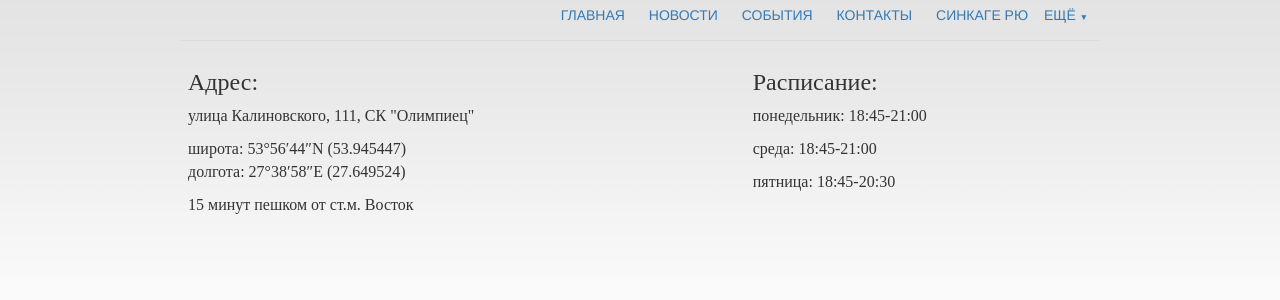
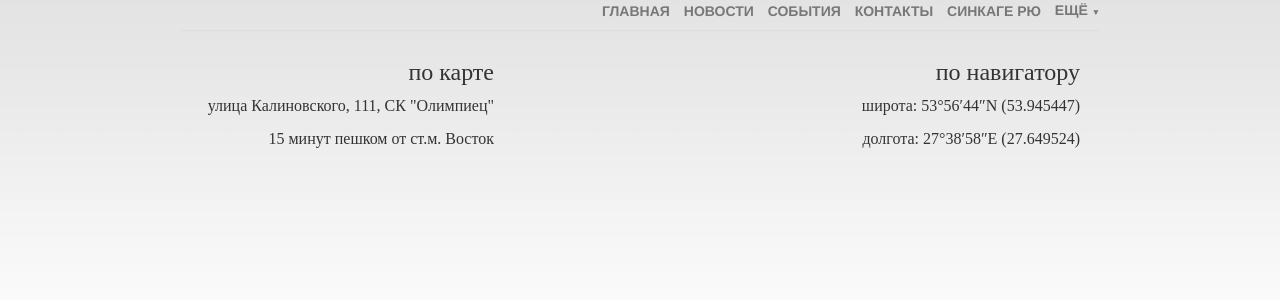
Before and after one commit to dfdx/vtk.by, a Django app: page /address in a window 1280 px wide. Shown: the top 300 px of the page. Run offline with Django 3.2, Linux system fonts and the light colour scheme; some libraries are stand-ins or nearby versions.

Commit message:
basic news

```diff
--- a/vt/admin.py
+++ b/vt/admin.py
@@ -1,5 +1,6 @@
 from django.contrib import admin
-from .models import ScheduledTraining, Event
+from .models import *
 
 admin.site.register(ScheduledTraining)
 admin.site.register(Event)
+admin.site.register(News)
--- a/vt/templates/vt/address.html
+++ b/vt/templates/vt/address.html
@@ -3,18 +3,15 @@
 {% block body %}
 <table class="table">
   <tr>
-    <td>
-      <h3>Адрес:</h3>
+    <td align="right">
+      <h3>по карте</h3>
       <p>улица Калиновского, 111, СК "Олимпиец"</p>
-      <p>широта: 53°56′44″N (53.945447)<br/>
-      долгота: 27°38′58″E (27.649524)</p>
       <p>15 минут пешком от ст.м. Восток</p>
     </td>
-    <td>
-      <h3>Расписание:</h3>
-      <p>понедельник: 18:45-21:00</p>
-      <p>среда: 18:45-21:00</p>
-      <p>пятница: 18:45-20:30</p>
+    <td style="text-align: right; width: 65%; padding-right: 20px;">
+      <h3>по навигатору</h3>
+      <p>широта: 53°56′44″N (53.945447)</p>
+      <p>долгота: 27°38′58″E (27.649524)</p>
     </td>
   </tr>
 </table>
--- a/vt/templates/vt/layout.html
+++ b/vt/templates/vt/layout.html
@@ -77,9 +77,11 @@
          a.main-menu {
              line-height: 1em;
              font-size: 14px;
-             margin-left: 20px;
+             font-weight: bold;
+             margin-left: 10px;
              display: block;
              text-transform: uppercase;
+             color: #777;
          }
         </style>
 
@@ -87,16 +89,12 @@
         {% endblock %}
 
         <style type="text/css">
-         #topBar { text-align: right; padding: 5px; }
-         #topBar a { text-decoration: none; padding: 5px 7px; }
-         #topBar a:hover { color: black; }
-         #topBar a.active { color: black; }
          .dropdown {
-             width: 70px;
+             width: 120px;
              text-align: center;
              display: none;
              position: absolute;
-             right: 5px;
+             right: -30px;
              background: white;
              color: black;
              border: 1px solid #ccc;
@@ -109,8 +107,15 @@
              z-index: 7000;
              -webkit-font-smoothing: antialiased;
          }
-         .dropdown a { display: block; color: black !important; text-decoration: none; padding: 5px 7px; }
-         .dropdown a:hover { background: #ccc; }
+         .dropdown a {
+             display: block;
+             color: black !important;
+             text-decoration: none;
+             padding: 5px 7px;
+         }
+         .dropdown a:hover {
+             background: #ccc;
+         }
          #arrup { display: none; }
          #arrow { font-size: 0.6em; }
         </style>
@@ -129,19 +134,6 @@
                 <div class="btn-group" role="group" aria-label="Second group">
                     <a href="/news" class="main-menu">Новости</a>
                 </div>
-                <!-- <div class="btn-group" role="group" aria-label="First group">
-                     <div class="dropdown">
-                     <button class="btn btn-default dropdown-toggle" type="button" data-toggle="dropdown" aria-haspopup="true" aria-expanded="true">
-                     Информация
-                     <span class="caret"></span>
-                     </button>
-                     <ul class="dropdown-menu">
-                     <li><a href="/video">Видео</a></li>
-                     <li role="separator" class="divider"></li>
-                     <li><a href="/address">Расписание и адрес</a></li>
-                     </ul>
-                     </div>
-                     </div> -->
                 <div class="btn-group" role="group">
                     <a href="/events" class="main-menu">События</a>
                 </div>
@@ -151,24 +143,24 @@
                 <div class="btn-group" role="group">
                     <a href="/shinkage" class="main-menu">Синкаге Рю</a>
                 </div>
-                <div id="topBar" class="btn-group">
-                    <a href="#" id="more">ЕЩЁ
+                <div class="btn-group">
+                    <a href="#" class="main-menu" id="more-menu">ЕЩЁ
                         <span id="arrow">
                             <span id="arrdown">&#x25BC;</span>
                             <span id="arrup">&#x25B2;</span>
                         </span>
                     </a>
-                    <div class="dropdown">
-                        <span style="color: #959090">({{ request.user.username }})</span>
-                        <a href="#">
-                            {% if request.user.is_authenticated %}
-                            <a href="/signout" style="color: #959090">Выйти</a>
-                            {% else %}
-                            <a href="/login" style="color: #959090">Войти</a>
-                            {% endif %}
+                    <div id="more-menu-dropdown" class="dropdown">
+                        <a href="/schedule">Расписание</a>
+                        <a href="/address">Адрес</a>
+                        <a href="/video">Видео</a>
+                        {% if request.user.is_authenticated %}
+                        <a href="/signout" style="color: #959090">Выйти</a>
+                        {% else %}
+                        <a href="/login" style="color: #959090">Войти</a>
+                        <!-- onclick="window.location='/login'" -->
+                        {% endif %}
                         </a>
-                        <a href="#">Two</a>
-                        <a href="#">Three</a>
                     </div>
                 </div>
             </div>
@@ -179,17 +171,17 @@
         </div>
 
         <script language="javascript">
-         $('#more').click(function() {
+         $('#more-menu').click(function() {
              $(this).toggleClass('active');
              $(this).next('.dropdown').toggle();
              return false;
          });
 
-         $('.dropdown a').click(function() {
-             return false;
-         });
+         /* $('.dropdown a').click(function() {
+          *     return true;
+          * });*/
          $(document).click(function(){
-             $("#dropdown").hide();
+             $("#more-menu-dropdown").hide();
          });
         </script>
     </body>
--- a/vt/urls.py
+++ b/vt/urls.py
@@ -10,6 +10,7 @@ urlpatterns = [
     url(r'^signout$', views.signout, name='signout'),
     url(r'^news$', views.news, name='news'),
     url(r'^address$', views.address, name='address'),
+    url(r'^schedule$', views.schedule, name='schedule'),
     url(r'^video$', views.video, name='video'),
     url(r'^events$', views.events, name='events'),
     url(r'^contacts$', views.contacts, name='contacts'),
--- a/vt/views.py
+++ b/vt/views.py
@@ -2,7 +2,7 @@
 from django.shortcuts import render, redirect
 from django.contrib.auth import authenticate, login, logout
 from django.contrib.auth.decorators import login_required
-
+from .models import *
 
 def index(req):
     return render(req, 'vt/main.html', {})
@@ -42,11 +42,17 @@ def signout(req):
 
 
 def news(req):
-    return render(req, 'vt/news.html', {})
+    news = News.objects.order_by('-pub_date')
+    return render(req, 'vt/news.html', {'all_news': news})
 
 
 def address(req):
-    return render(req, 'vt/address.html', {})
+    return render(req, 'vt/address.html')
+
+
+def schedule(req):
+    trainings = ScheduledTraining.objects.order_by('day').all()
+    return render(req, 'vt/schedule.html', {'trainings' : trainings})
 
 
 @login_required(login_url='/login')
```
Also changed, not shown: vt/models.py (+15 -0 lines), vt/templates/vt/news.html (+9 -1 lines), vt/templates/vt/schedule.html (added, +21 -0 lines), vt/migrations/0002_scheduledtraining_place.py (added), vt/migrations/0003_news.py (added).
